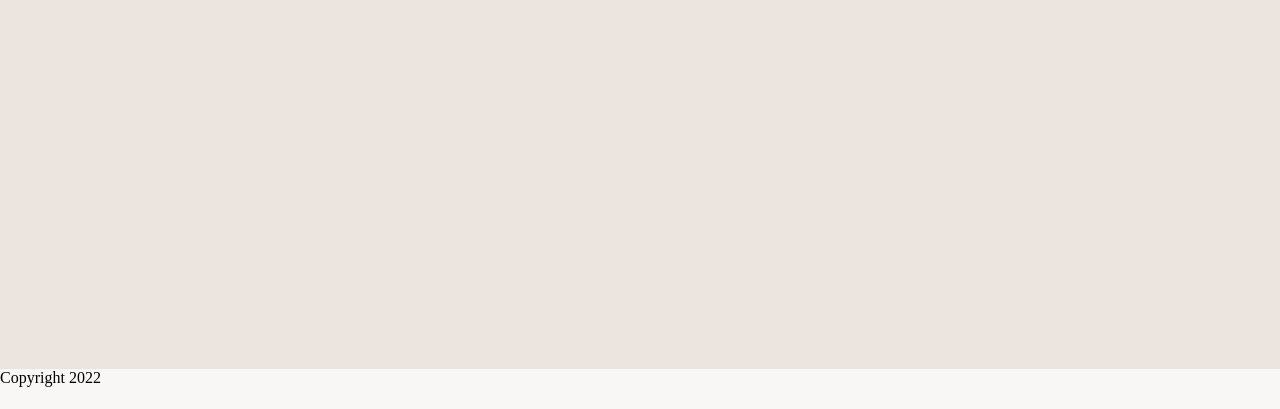
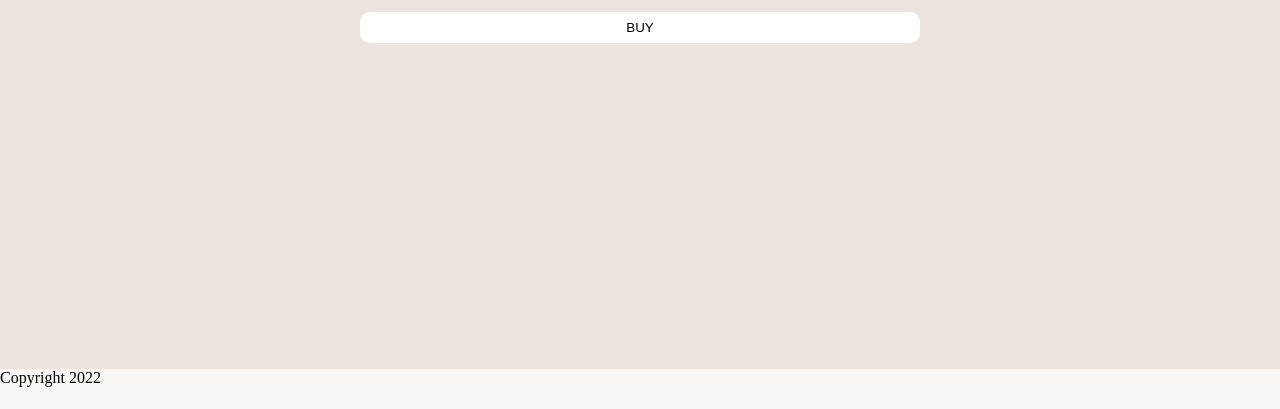
Before and after one commit to wiaxx/phpwebshop, a PHP site: page /pages/product.php in a window 1280 px wide. Shown: the part 250-659 px from the top of the page. Run offline with PHP 8.4, Linux system fonts and the light colour scheme; data that the repository does not hold is empty; a stand-in replaces the project's code that opens the database connection; some libraries are stand-ins or nearby versions.

Commit message:
add buy button on product page

```diff
--- a/pages/product.php
+++ b/pages/product.php
@@ -13,6 +13,7 @@ Template::header('Single product');
 
 <!DOCTYPE html>
 <html lang="en">
+
 <head>
     <meta charset="UTF-8">
     <meta http-equiv="X-UA-Compatible" content="IE=edge">
@@ -43,6 +44,11 @@ Template::header('Single product');
     <?= $product->price ?>
     </p>
 
+    <form action="/webshop/scripts/product_add_to_cart.php" method="post">
+        <input type="hidden" name="id" value="<?= $product->id ?>">
+        <input type="submit" value="BUY" class="btn">
+    </form>
+
 </div>
 
 <?php if (isset($_SESSION['logged_in']) && $_SESSION['logged_in']) {
@@ -69,4 +75,5 @@ Template::header('Single product');
 ?>
 
 </body>
+
 </html>
```
Lines whose indentation alone changed are shown as unchanged.
